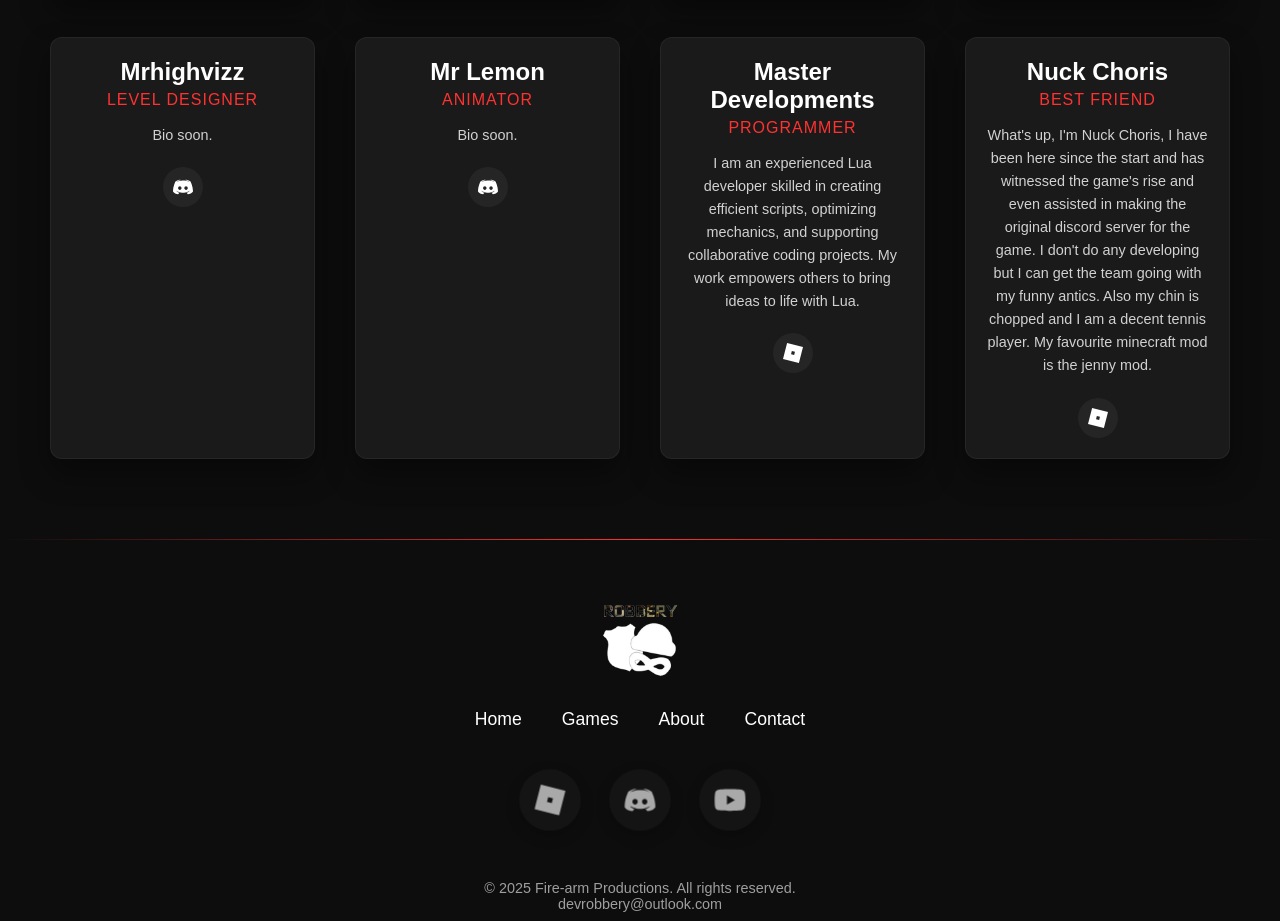
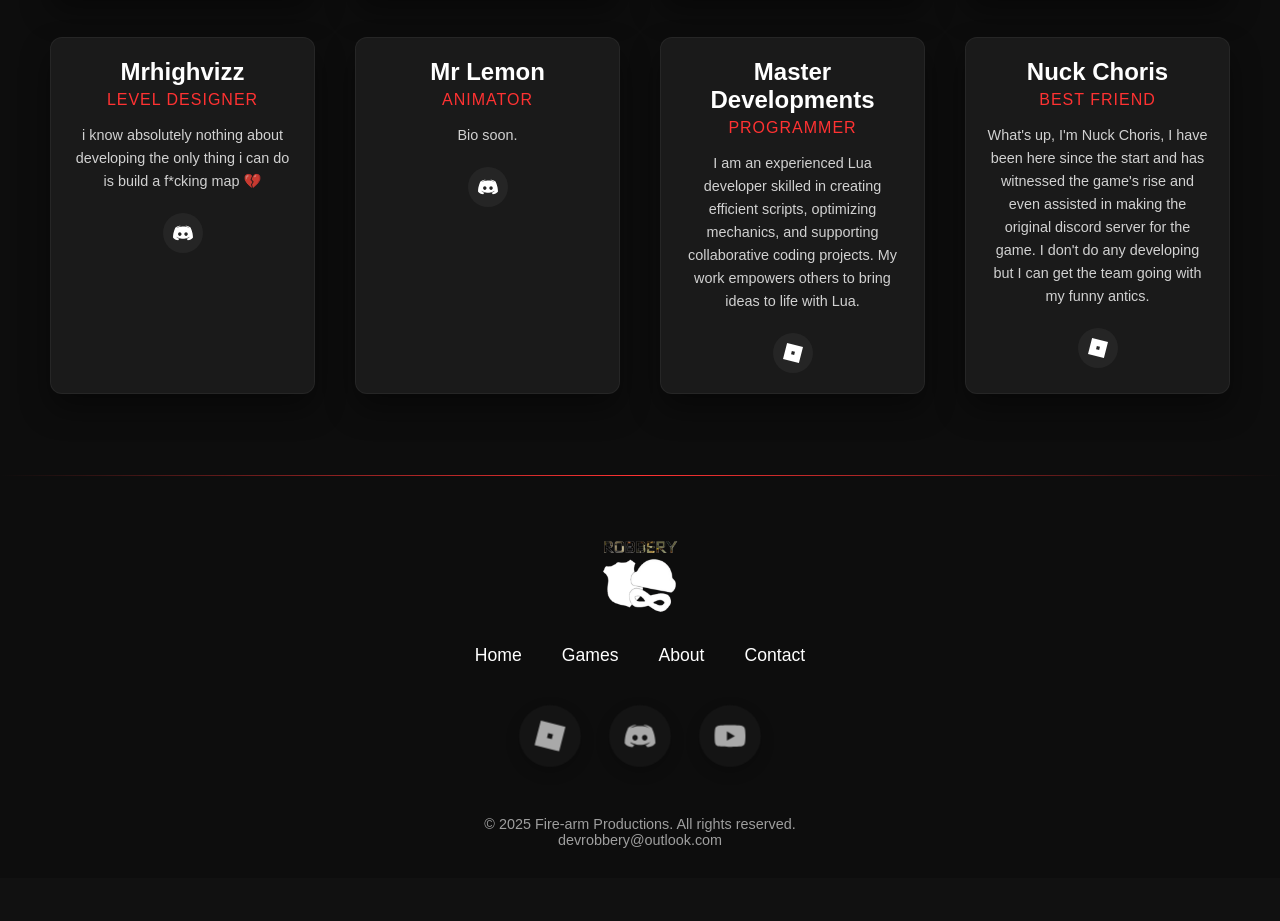
Before and after one commit to TomCodes-sys/FP-Games, a plain HTML site: page index.html in a window 1280 px wide. Shown: the part 2563-3484 px from the top of the page. After the commit the page ends 3441 px from the top, so only its background shows below. Drawn offline with Linux system fonts and the light colour scheme; no server answers.

Commit message:
Add files via upload

```diff
--- a/index.html
+++ b/index.html
@@ -6,9 +6,9 @@
     <title>FP Games - Official Roblox Game Development Studio</title>
 
     <!-- Favicon -->
-    <link rel="apple-touch-icon" sizes="180x180" href="robberylogonew.png">
-    <link rel="icon" type="image/png" sizes="32x32" href="robberylogonew.png">
-    <link rel="icon" type="image/png" sizes="16x16" href="robberylogonew.png">
+    <link rel="apple-touch-icon" sizes="180x180" href="robberylogo.png">
+    <link rel="icon" type="image/png" sizes="32x32" href="robberylogo.png">
+    <link rel="icon" type="image/png" sizes="16x16" href="robberylogo.png">
     <link rel="manifest" href="robberylogonew.png">
     <link rel="mask-icon" href="robberylogonew.png" color="#ff3232">
     <meta name="msapplication-TileColor" content="#ff3232">
@@ -27,7 +27,6 @@
     <meta name="game:genre" content="Family-Friendly Gaming">
     <meta name="game:rating" content="E for Everyone">
     <meta name="game:release_date" content="2021">
-    <meta name="game:player_count" content="6.4k+">
 
     <!-- Primary Meta Tags -->
     <meta name="title" content="FP Games - Roblox Game Development Studio">
@@ -1328,7 +1327,7 @@
                 <div class="developer-info">
                     <h3 class="developer-name">Mrhighvizz</h3>
                     <div class="developer-role">Level Designer</div>
-                    <p class="developer-bio">Bio soon.</p>
+                    <p class="developer-bio">i know absolutely nothing about developing the only thing i can do is build a f*cking map 💔</p>
                     <div class="developer-social">
                         <a href="https://discord.gg/r62CmPY4PN" class="dev-social-icon" target="_blank" rel="noopener noreferrer">
                             <img src="discord.svg" alt="Discord" class="dev-icon-img" onerror="this.src='fallback-icon.png'">
@@ -1371,7 +1370,7 @@
                 <div class="developer-info">
                     <h3 class="developer-name">Nuck Choris</h3>
                     <div class="developer-role">Best Friend</div>
-                    <p class="developer-bio">What's up, I'm Nuck Choris, I have been here since the start and has witnessed the game's rise and even assisted in making the original discord server for the game. I don't do any developing but I can get the team going with my funny antics. Also my chin is chopped and I am a decent tennis player. My favourite minecraft mod is the jenny mod.</p>
+                    <p class="developer-bio">What's up, I'm Nuck Choris, I have been here since the start and has witnessed the game's rise and even assisted in making the original discord server for the game. I don't do any developing but I can get the team going with my funny antics.</p>
                     <div class="developer-social">
                         <a href="https://www.roblox.com/users/2471208904/profile" class="dev-social-icon" target="_blank" rel="noopener noreferrer">
                             <img src="roblox.svg" alt="Discord" class="dev-icon-img" onerror="this.src='fallback-icon.png'">
```
